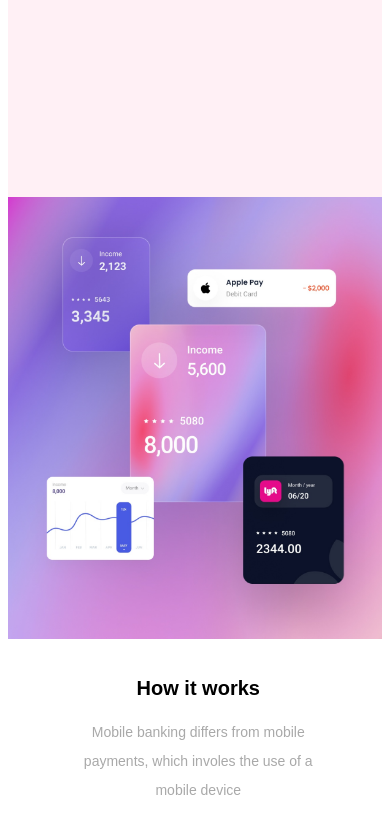
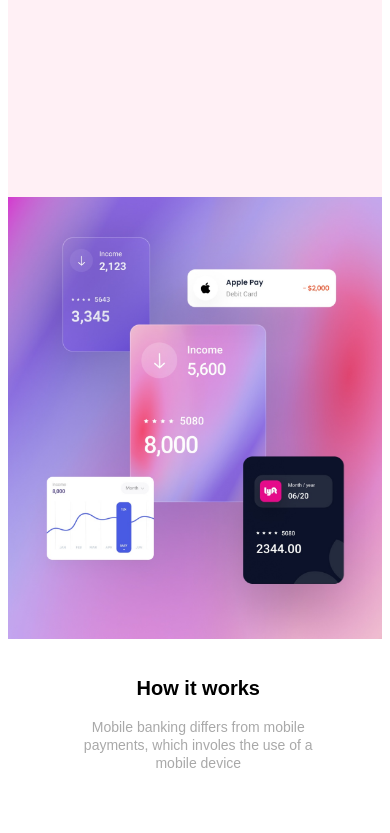
Before and after one commit to Cahyandi/Mobile-Bangking-Landing-Page, a Nuxt app: page / in a window 390 px wide. Shown: the part 626-1459 px from the top of the page. After the commit the page ends 1426 px from the top, so only its background shows below. Built offline with nearby package versions, Linux system fonts and the light colour scheme.

Commit message:
update centertext to responsive android mobile

```diff
--- a/components/ContentTextCenter.vue
+++ b/components/ContentTextCenter.vue
@@ -53,6 +53,7 @@
         color: #A9A9A9;
         @include android{
             font-size: 14px;
+            line-height: 18px;
         }
     }
     }
```
